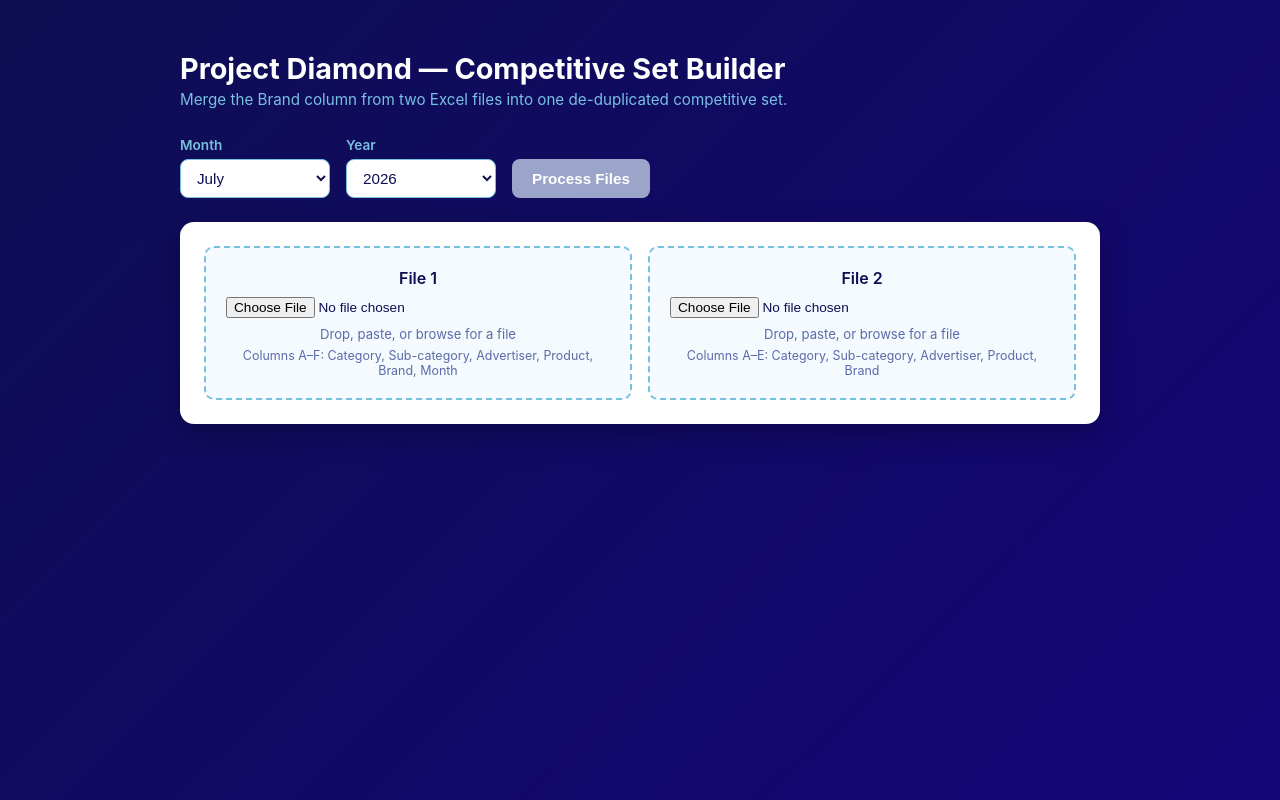
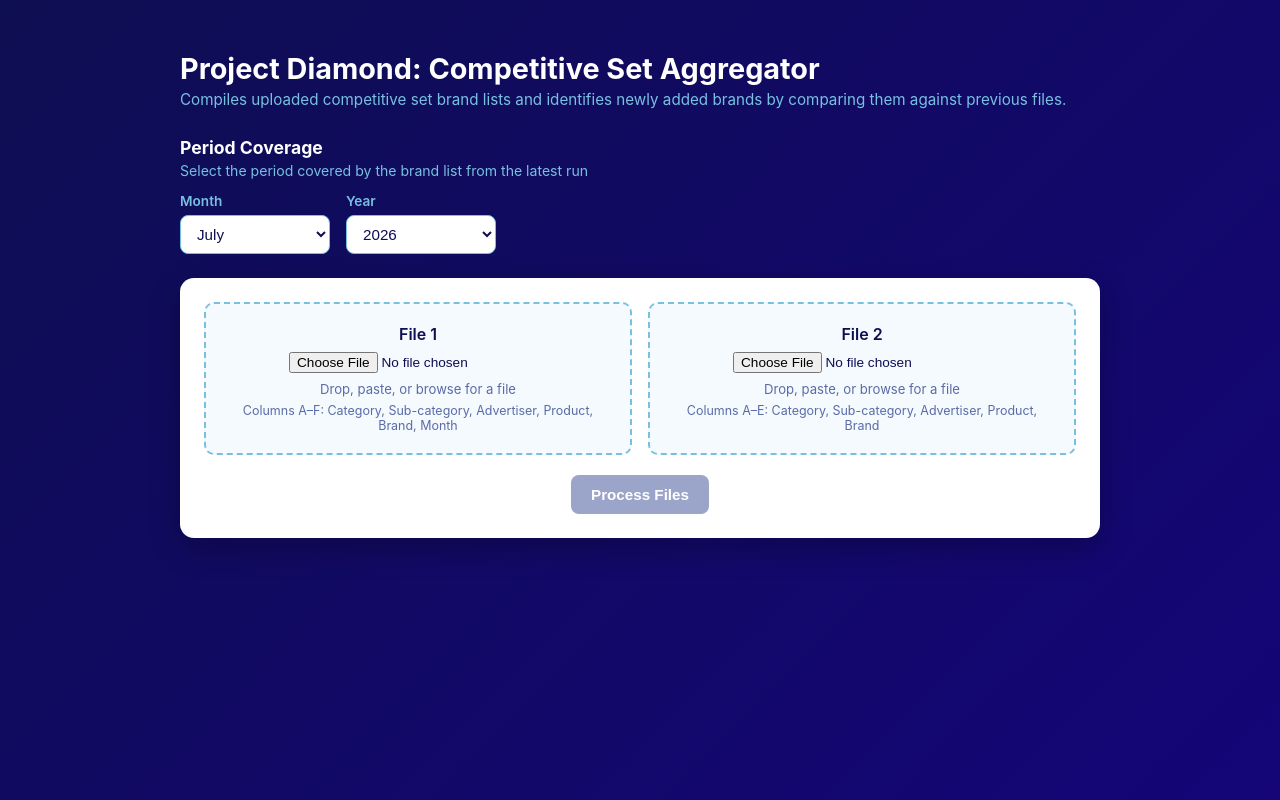
Before and after one commit to gitzerahub/Project-Diamond-Competitive-Set-Compiler, a plain HTML site: page index.html in a window 1280 px wide. Drawn offline with Linux system fonts and the light colour scheme.

Commit message:
Update index.html

```diff
--- a/index.html
+++ b/index.html
@@ -74,6 +74,9 @@
     text-align:center;
     transition:border-color .2s, background .2s;
     background:rgba(120,192,224,0.08);
+    display:flex;
+    flex-direction:column;
+    align-items:center;
   }
   .upload-box.filled{
     border-color:var(--c3);
@@ -94,8 +97,12 @@
     color:var(--text);
   }
   .upload-box input[type=file]{
-    width:100%;
     font-size:0.85rem;
+    margin:0 auto;
+    display:block;
+  }
+  .upload-box input[type=file]::file-selector-button{
+    cursor:pointer;
   }
   .filename{
     margin-top:8px;
@@ -105,6 +112,21 @@
   }
   .controls-row{
     margin-bottom:24px;
+  }
+  .section-title{
+    color:#fff;
+    font-size:1.1rem;
+    margin:0 0 4px 0;
+  }
+  .section-subtext{
+    color:var(--c1);
+    font-size:0.88rem;
+    margin-bottom:14px;
+  }
+  .process-row{
+    display:flex;
+    justify-content:center;
+    margin-top:20px;
   }
   .row-flex{
     display:flex;
@@ -224,10 +246,12 @@
 </head>
 <body>
 <div class="wrap">
-  <h1>Project Diamond — Competitive Set Builder</h1>
-  <div class="subtitle">Merge the Brand column from two Excel files into one de-duplicated competitive set.</div>
+  <h1>Project Diamond: Competitive Set Aggregator</h1>
+  <div class="subtitle">Compiles uploaded competitive set brand lists and identifies newly added brands by comparing them against previous files.</div>
 
   <div class="controls-row">
+    <h2 class="section-title">Period Coverage</h2>
+    <div class="section-subtext">Select the period covered by the brand list from the latest run</div>
     <div class="row-flex">
       <div class="field">
         <label for="monthSelect">Month</label>
@@ -236,9 +260,6 @@
       <div class="field">
         <label for="yearSelect">Year</label>
         <select id="yearSelect"></select>
-      </div>
-      <div class="field">
-        <button class="btn-primary" id="processBtn" disabled>Process Files</button>
       </div>
     </div>
     <div class="status" id="status"></div>
@@ -258,6 +279,9 @@
         <div class="filename" id="name2">Drop, paste, or browse for a file</div>
         <div class="hint">Columns A–E: Category, Sub-category, Advertiser, Product, Brand</div>
       </div>
+    </div>
+    <div class="process-row">
+      <button class="btn-primary" id="processBtn" disabled>Process Files</button>
     </div>
   </div>
 
```
